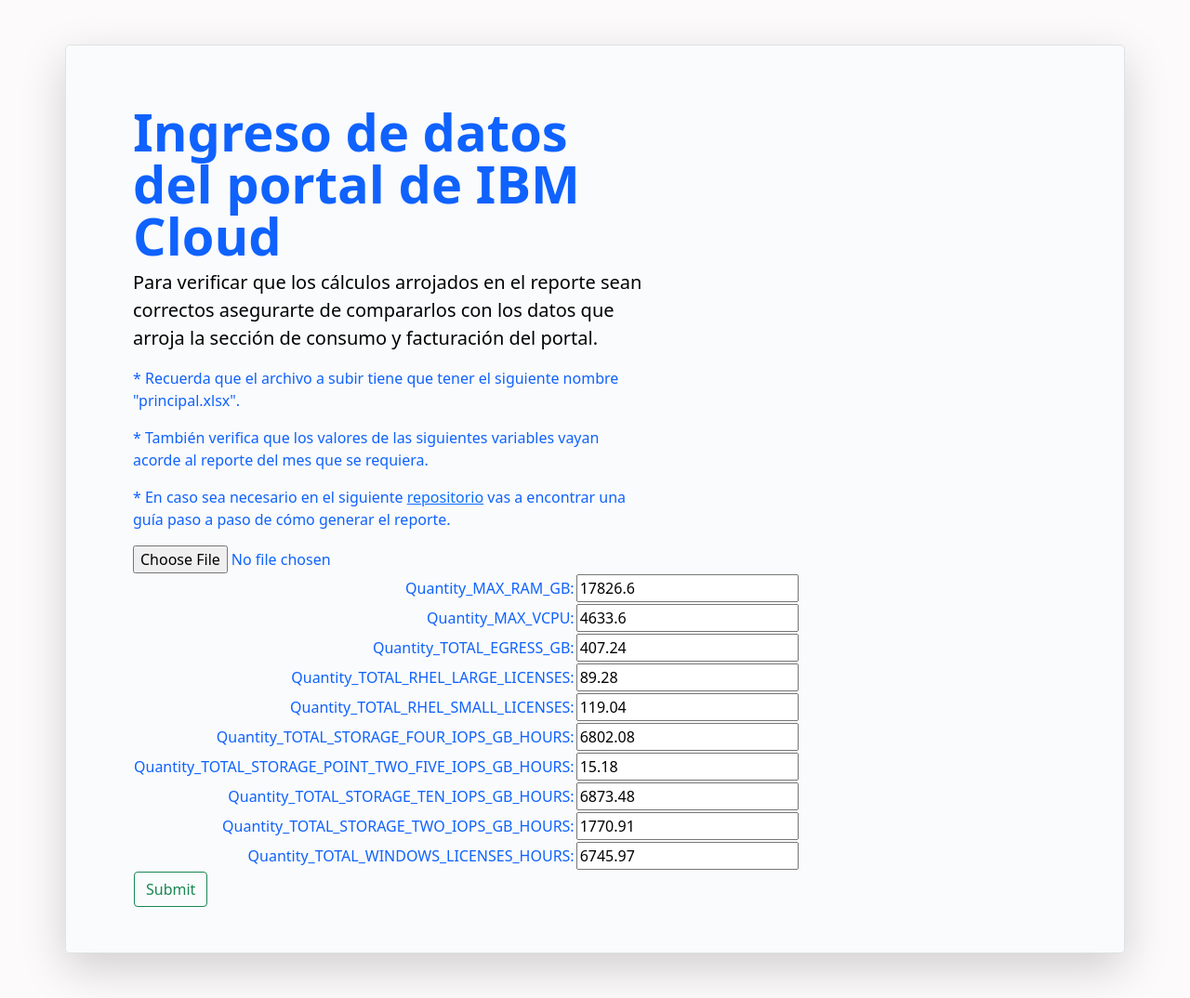
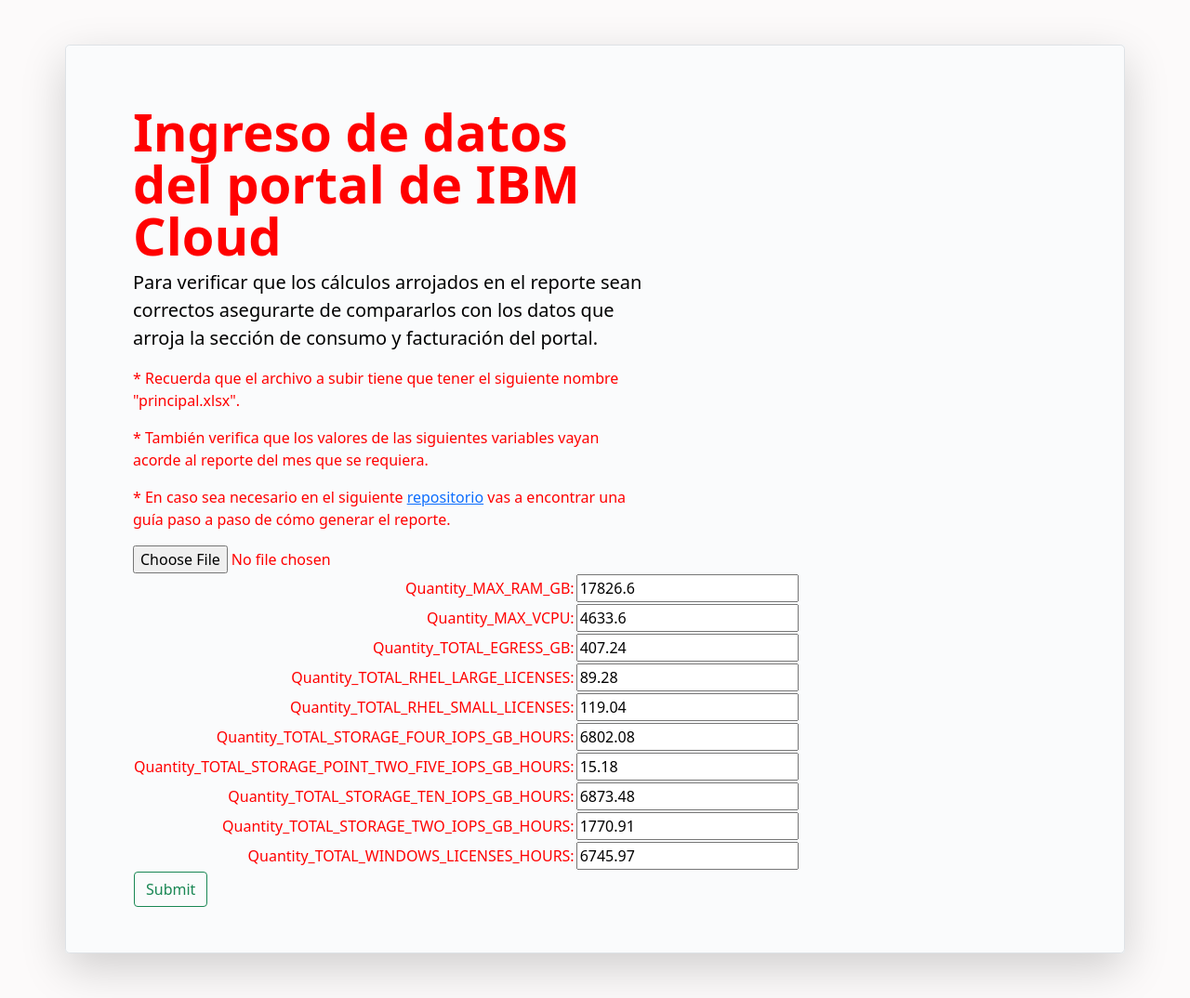
Before and after one commit to samirsoft-ux/5-IBM-Gianca_Excel_automation, a Flask app: page / in a window 1280 px wide. Shown: the part 80-1154 px from the top of the page at 93% size. Run offline with Flask 3, Linux system fonts and the light colour scheme.

Commit message:
fix color

```diff
--- a/templates/index2.html
+++ b/templates/index2.html
@@ -18,7 +18,7 @@
   </div>
 
 <!-- Esto lo voy a usar para el input  -->
-<div class="container my-5 " style="background-color: #fafbfc; color: #0f62fe">
+<div class="container my-5 " style="background-color: #fafbfc; color: red">
     <div class="row p-4 pb-0 pe-lg-0 pt-lg-5 align-items-center rounded-3 border shadow-lg">
         <div class="col-lg-7 p-3 p-lg-5 pt-lg-3">
             <h1 class="display-4 fw-bold lh-1">Ingreso de datos del portal de IBM Cloud</h1>
```
